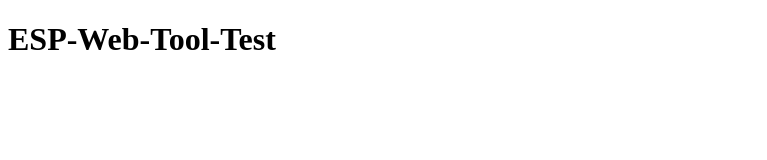
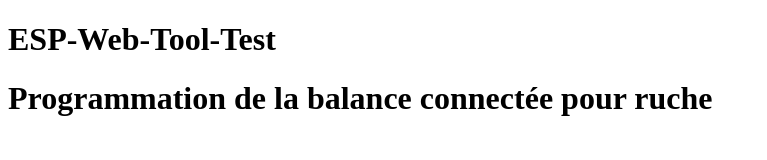
Before and after one commit to herve-tourrel/balance_connecte1, a plain HTML site: page flash.html in a window 1280 px wide. Shown: the whole page, without its empty margins (0-767 px from the left). Drawn offline with Linux system fonts and the light colour scheme.

Commit message:
Update flash.html

```diff
--- a/flash.html
+++ b/flash.html
@@ -2,6 +2,7 @@
 <html>
 <body>
     <h1>ESP-Web-Tool-Test</h1>
+    <h1>Programmation de la balance connectée pour ruche</h1>
     <script type="module" src="https://unpkg.com/esp-web-tools@3.4.2/dist/web/install-button.js?module"></script>
     <esp-web-install-button manifest="test/manifest.json"></esp-web-install-button>
 </body>
```
